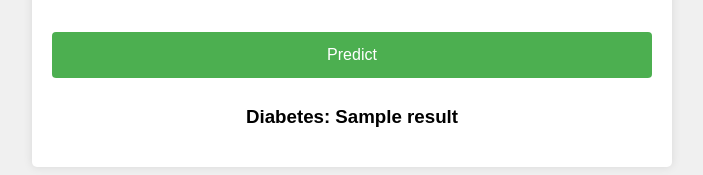
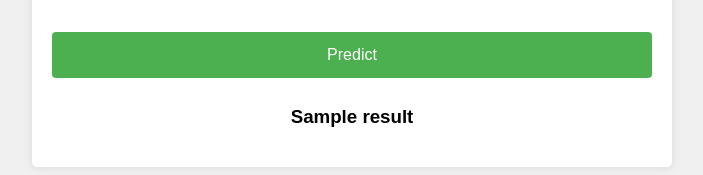
Before and after one commit to Konyancha1/Diabetes-Prediction, a Flask app: template templates/index.html in a window 1280 px wide. Shown: the part 686-861 px from the top of the page, without its empty margins (288-991 px from the left). Run offline with Flask 3, Linux system fonts and the light colour scheme; the template is opened without the code that fills it: most values are stand-ins (such as "Sample title", 1, 10 or a date in 2020); parts of the project's set-up code (start-up, migrations or seed data) failed here and were passed over.

Commit message:
Made changes to index.html

```diff
--- a/app.py
+++ b/app.py
@@ -1,15 +1,11 @@
 from flask import Flask, render_template, request
 import numpy as np
 import joblib
-import pandas as pd
 
 app = Flask(__name__)
 
 # Load the pre-trained model
 model = joblib.load('diabetes_model.pkl')
-
-# Load the pre-trained scaler
-scaler = joblib.load('scaler.pkl')
 
 @app.route('/')
 def index():
@@ -44,9 +40,9 @@ def predict():
     probability = model.predict_proba(input_data)[0][1] * 100
 
     if prediction == 0:
-        result_text = "No Diabetes"
+        result_text = "Likely to not have Diabetes"
     else:
-        result_text = "Diabetes"
+        result_text = "Likelt to have Diabetes"
 
     return render_template('index.html', result=result_text, probability=round(probability, 2))
 
--- a/templates/index.html
+++ b/templates/index.html
@@ -45,7 +45,7 @@
         </form>
 
         {% if result %}
-            <h3>Diabetes: {{ result }}</h3>
+            <h3>{{ result }}</h3>
         {% endif %}
     </div>
 </body>
```
Also changed, not shown: 1 other file.
